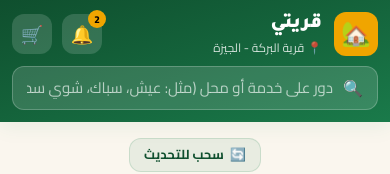
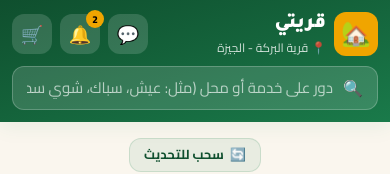
Before and after one commit to alhinawi/qaryaty-smart-village, a React (Vite) app: page / in a window 390 px wide. Shown: the top 174 px of the page. Built offline with nearby package versions, Linux system fonts and the light colour scheme.

Commit message:
fix(nav): make the messages page reachable on mobile
The messages link only existed in the desktop nav (hidden below md) and
the bottom nav has no slot for it. Add a messages button to the header on
mobile, next to notifications, and tighten header gaps so it still fits
at 320px.

```diff
--- a/src/components/layout/Header.tsx
+++ b/src/components/layout/Header.tsx
@@ -92,10 +92,10 @@ export function Header() {
     <header className="bg-linear-to-br from-green-dark to-green sticky top-0 z-100 shadow-card w-full">
       <div className="w-[min(100%-1.5rem,1200px)] mx-auto py-3">
         {/* Top Section */}
-        <div className="flex items-center justify-between gap-4">
+        <div className="flex items-center justify-between gap-2 sm:gap-4">
           {/* Brand Logo & Village Name */}
           <div
-            className="flex items-center gap-3 select-none cursor-pointer"
+            className="flex items-center gap-2 sm:gap-3 min-w-0 select-none cursor-pointer"
             role="button"
             tabIndex={0}
             onClick={() => setActiveTab("home")}
@@ -143,7 +143,23 @@ export function Header() {
           </nav>
 
           {/* Action Buttons */}
-          <div className="flex items-center gap-2.5">
+          <div className="flex items-center gap-2 sm:gap-2.5 shrink-0">
+            {/* Messages: the desktop nav has it, but the bottom nav has no room,
+                so mobile gets it here (review item 7). */}
+            <button
+              type="button"
+              className={`md:hidden w-[40px] h-[40px] rounded-xl border-none cursor-pointer flex items-center justify-center text-[18px] text-white transition-all duration-200 relative font-['Cairo',sans-serif] hover:bg-white/25 hover:scale-105 ${
+                activeTab === "messages" ? "bg-white/30" : "bg-white/15"
+              }`}
+              onClick={() => setActiveTab("messages")}
+              aria-label="الرسائل"
+              aria-current={activeTab === "messages" ? "page" : undefined}
+            >
+              <span role="img" aria-hidden="true">
+                💬
+              </span>
+            </button>
+
             <button
               type="button"
               className="w-[40px] h-[40px] rounded-xl bg-white/15 border-none cursor-pointer flex items-center justify-center text-[18px] text-white transition-all duration-200 relative font-['Cairo',sans-serif] hover:bg-white/25 hover:scale-105"
```
